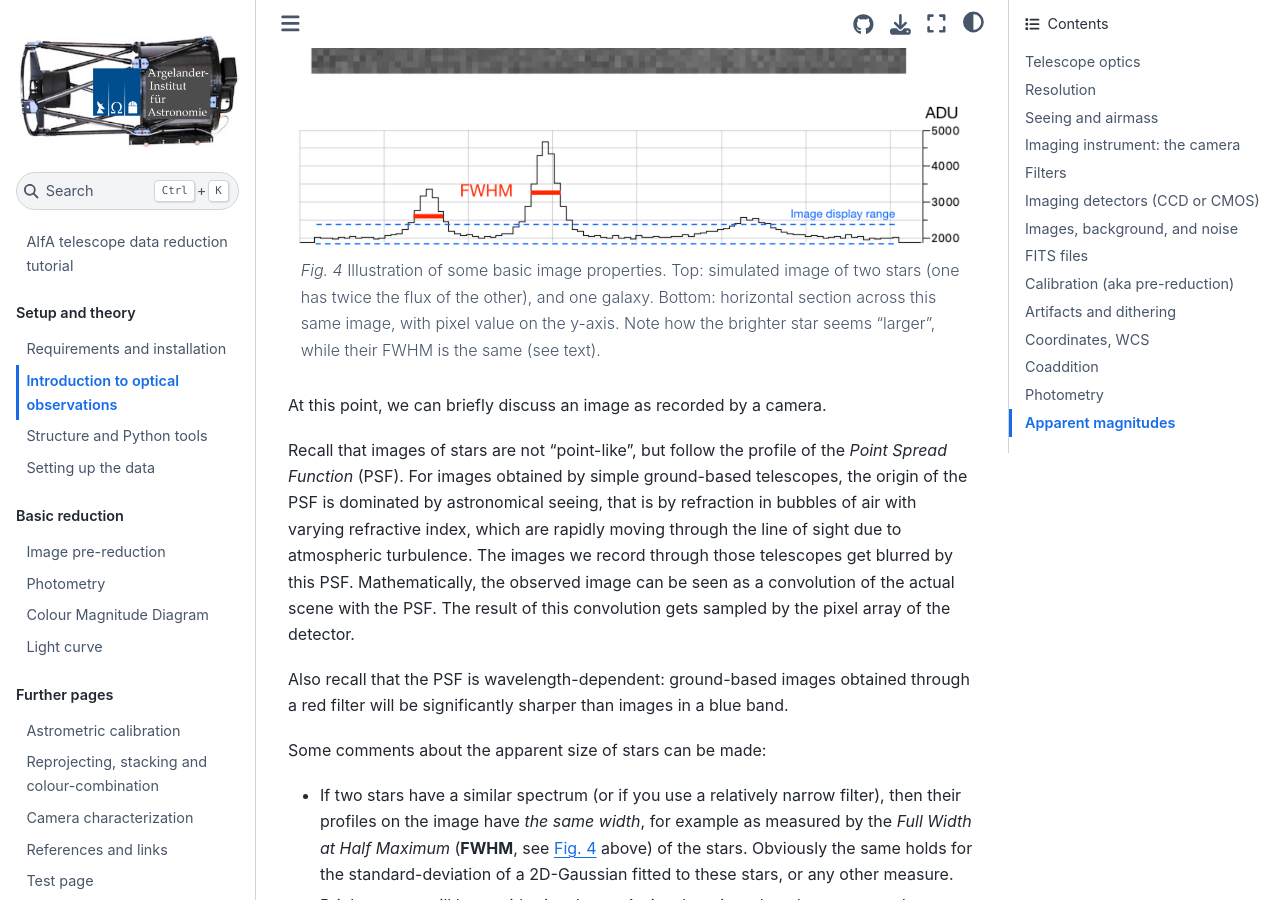
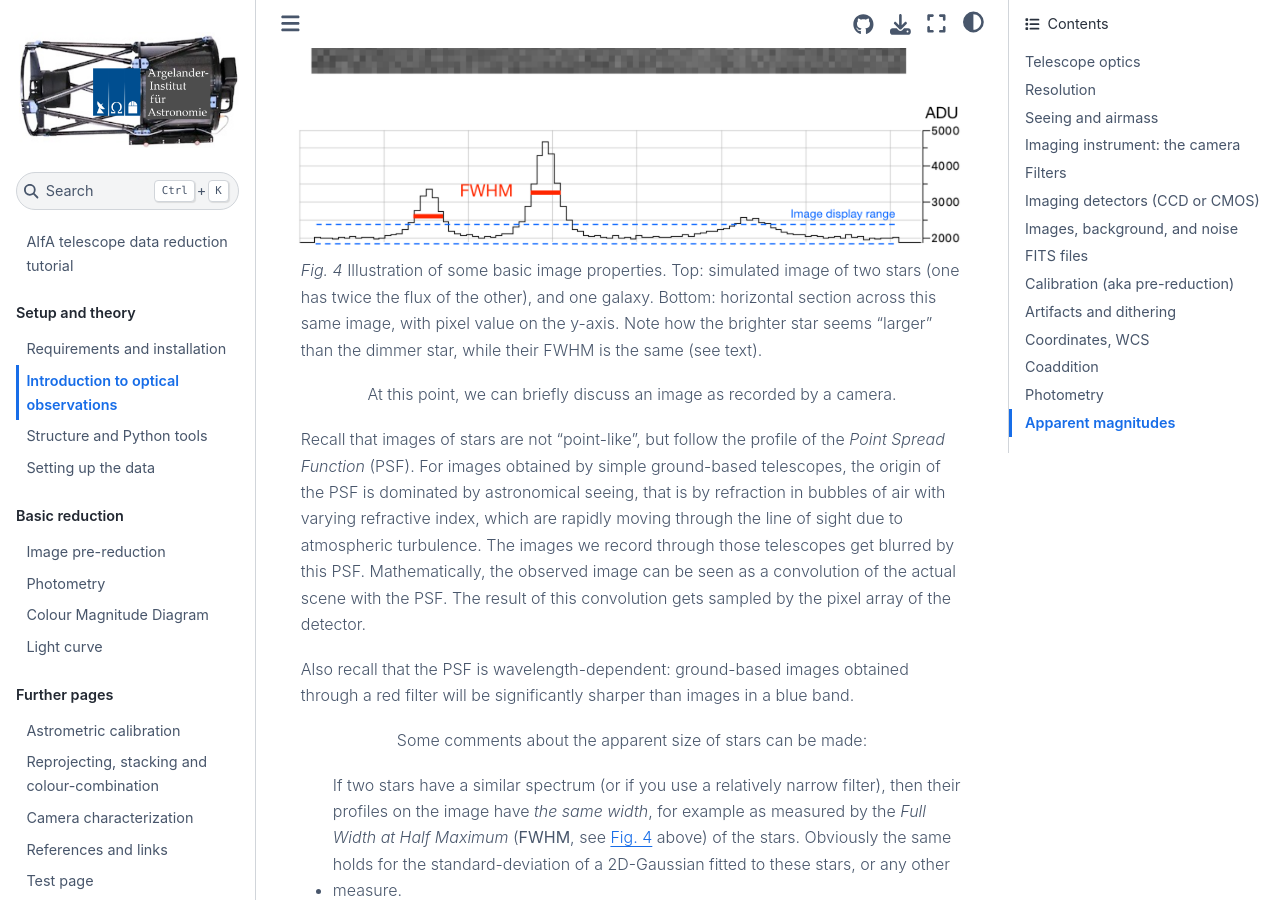
Before and after one commit to aifatelescope/datared, a Jupyter Book: the page built from book/background-info.md, in a window 1280 px wide and 900 px high, scrolled down 7768 px. Built offline with Jupyter Book 1.0.4 settings and Sphinx 7.4.7 and the Sphinx Book theme 1.1.4, drawn with Linux system fonts in a browser that asks for light colours.

Commit message:
minor text

````diff
--- a/book/background-info.md
+++ b/book/background-info.md
@@ -154,8 +154,7 @@ In the context of the observations described in this tutorial, the read-out nois
 width: 100%
 name: image_basics
 ---
-Illustration of some basic image properties. Top: simulated image of two stars (one has twice the flux of the other), and one galaxy. Bottom: horizontal section across this same image, with pixel value on the y-axis. Note how the brighter star seems "larger", while their FWHM is the same (see text).
-```
+Illustration of some basic image properties. Top: simulated image of two stars (one has twice the flux of the other), and one galaxy. Bottom: horizontal section across this same image, with pixel value on the y-axis. Note how the brighter star seems "larger" than the dimmer star, while their FWHM is the same (see text).
 
 At this point, we can briefly discuss an image as recorded by a camera.
 
````
